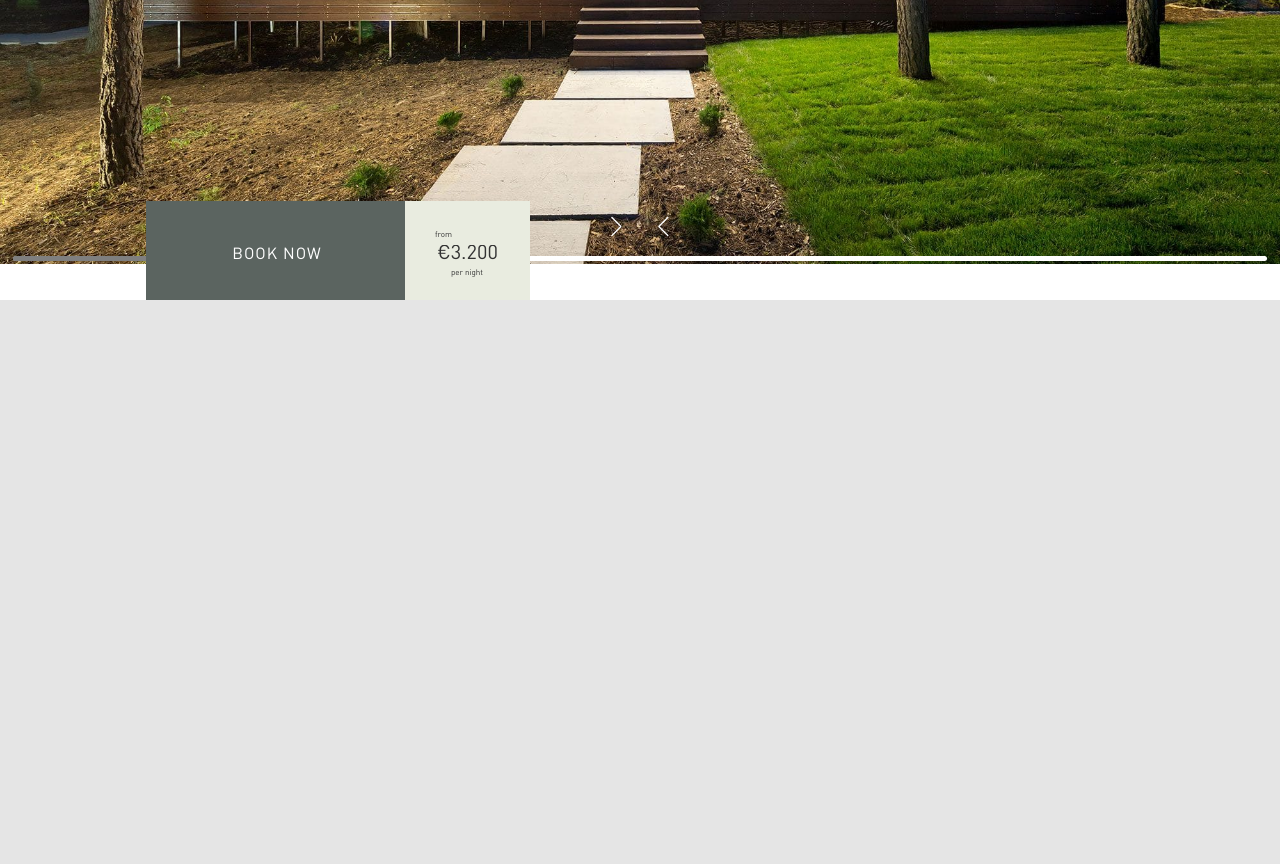
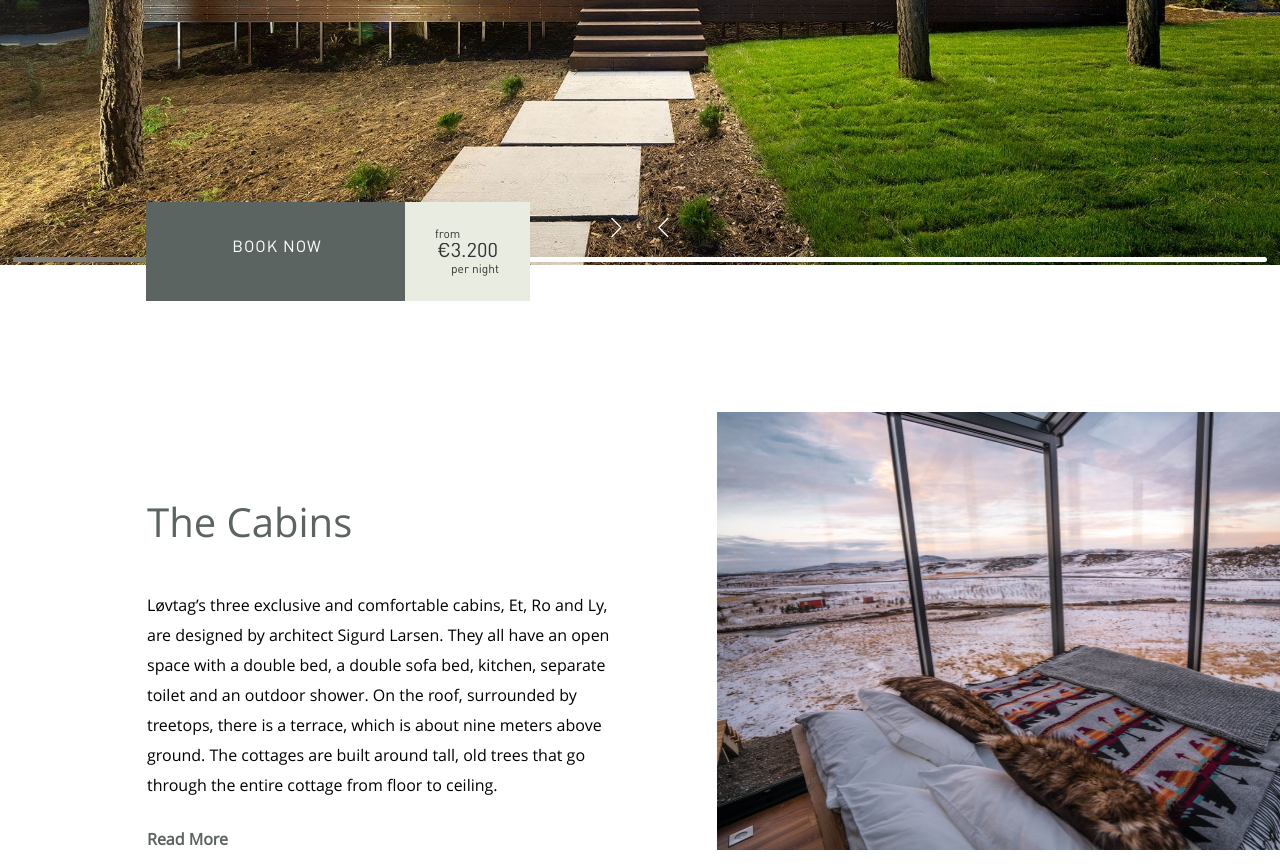
Before and after one commit to 6lackgir1/The_glass, a plain HTML site: page index.html in a window 1280 px wide. Shown: the part 536-1400 px from the top of the page. Before the commit the page ends 836 px from the top, so only its background shows below. Drawn offline with nearby package versions, Linux system fonts and the light colour scheme.

Commit message:
добавлены следующие два блока

```diff
--- a/css/global.css
+++ b/css/global.css
@@ -1,14 +1,17 @@
 @import "fonts.css";
 @import "header.css";
 @import "slider.css";
-/*@import "main.css";
-@import "footer.css";*/
-
+@import "main.css";
+/*@import "footer.css";*/
 
 body {
     font-family: "DIN", "Arial", sans-serif;
 
     background: #E5E5E5;
+}
+
+:root{
+    --font-open-sans: 'Open Sans', sans-serif;
 }
 
 .btn{
--- a/css/header.css
+++ b/css/header.css
@@ -42,7 +42,7 @@
 }
 
 .navbar__menu-list{
-    margin-top: -18px;
+    margin-top: -22px;
     margin-right: -167px;
 
     display: flex;
@@ -69,8 +69,9 @@
 
 .navbar__btn-book{
     margin-right: 32px;
-    margin-top: -35px;
-    padding-top: 21px;
+    margin-top: -37px;
+    padding-top: 18px;
+    padding-bottom: 5px;
 
     width: 198px;
     height: 37px;
@@ -99,7 +100,7 @@
 
 .btn-book_now{
     position: absolute;
-    padding-top: 43px;
+    padding-top: 35px;
 
     letter-spacing: 1px;
 }
@@ -132,8 +133,8 @@
 }
 
 .price-small{
-    font-size: 8px;
-    line-height: 21px;
+    font-size: 12px;
+    line-height: 18px;
 }
 
 .price-position--left{
--- /dev/null
+++ b/css/main.css
@@ -0,0 +1,89 @@
+.inform-block__header{
+    position: relative;
+    width: 206px;
+    height: 40px;
+    left: 147px;
+    top: 175px;
+
+    font-family: var(--font-open-sans);
+    font-weight: 400;
+    font-size: 40px;
+    line-height: 40px;
+
+    color: #5b6460;
+}
+
+.inform-block__discription{
+    position: relative;
+    width: 465px;
+    height: 244px;
+    left: 147px;
+    top: 196px;
+
+    font-family: var(--font-open-sans);
+    font-weight: 300;
+    font-size: 16px;
+    line-height: 30px;
+
+    color: #000000;
+}
+
+.inform-block__img{
+    position: relative;
+    width: 693px;
+    height: 438px;
+    left: 717px;
+    bottom: 242px;
+
+}
+
+.btn-read-more{
+    position: relative;
+    width: 84px;
+    height: 30px;
+    left: -550px;
+    bottom: 247px;
+
+    font-family: var(--font-open-sans);
+    font-style: normal;
+    font-weight: 600;
+    font-size: 16px;
+    line-height: 30px;
+    text-decoration: none;
+
+    color: #5b6460;
+}
+
+.btn-read-more:after {
+    position: absolute;
+    height: 3px;
+    width: 0%;
+    left: 50%;
+
+    display: block;
+
+    content: "";
+
+    background-color: #69726a;
+
+
+    -webkit-transition: width .2s ease-in-out;
+    -moz--transition: width .2s ease-in-out;
+    transition: width .2s ease-in-out;
+    -webkit-transform: translateX(-50%);
+    -moz-transform: translateX(-50%);
+    transform: translateX(-50%);
+}
+.btn-read-more:hover:after,
+.btn-read-more:focus:after {
+    width: 100%;
+}
+
+.img-cards{
+    position: relative;
+    bottom: 98px;
+
+    display: flex;
+    justify-content: space-evenly;
+    align-items: flex-start;
+}
--- a/css/slider.css
+++ b/css/slider.css
@@ -17,7 +17,7 @@
 .slider-description{
     position: relative;
     left: 943px;
-    top: -40px;
+    top: -36px;
     width: 328px;
 
     font-weight: 400;
@@ -34,7 +34,7 @@
     max-width: 100%;
     height: 700px;
     margin-bottom: 15px;
-    margin-top: -297px;
+    margin-top: -296px;
 }
 /* Картинка мастабируется по отношению к родительскому элементу */
 .sliderImg{
--- a/index.html
+++ b/index.html
@@ -37,11 +37,6 @@
                   <a class="language-variants" href="#" name="rus"><img src="img/rus.png" width="25" height="17" alt="Russian">Ru</a>
                 </div>
               </div>
-            <!--  <a class="lang" href="#"><svg class="lang__checked" width="25" height="25" viewBox="0 0 25 25" fill="none" xmlns="http://www.w3.org/2000/svg">
-                <path id="lang__color" d="M25 4.16675H0V20.833H25V4.16675Z" fill="#D80027"/>
-                <path d="M9.375 4.1665H6.25V10.9378H0V14.063H6.25V20.8343H9.375V14.063H25V10.9378H9.375V4.1665Z" fill="#F0F0F0"/>
-                </svg>
-                </a> -->
             <a href="#" class="lang-btn navbar__btn-book btn">Book now</a>
         </div>
 
@@ -88,7 +83,31 @@
 </header>
 
 <main>
+    <div class="content-container">
+        <section class="inform-block">
+            <h1 class="inform-block__header">The Cabins</h1>
+            <p class="inform-block__discription">
+                Løvtag’s three exclusive and comfortable cabins, Et, Ro and Ly,
+                are designed by architect Sigurd Larsen. They all have an open
+                space with a double bed, a double sofa bed, kitchen, separate
+                toilet and an outdoor shower. On the roof, surrounded by
+                treetops, there is a terrace, which is about nine meters above
+                ground. The cottages are built around tall, old trees that go
+                through the entire cottage from floor to ceiling.
+            </p>
+            <img class="inform-block__img" src="img/the_bed.png" alt="The bed">
+            <a class="btn-read-more" href="#">Read More</a>
+        </section>
 
+        <section class="img-cards">
+            <div class="img-cards__one"><img src="img/var_1.png"></div>
+            <div class="img-cards__one"><img src="img/var_2.png"></div>
+            <div class="img-cards__one"><img src="img/video.png"></div>
+        </section>
+
+
+
+    </div>
 </main>
 
 <footer>
```
